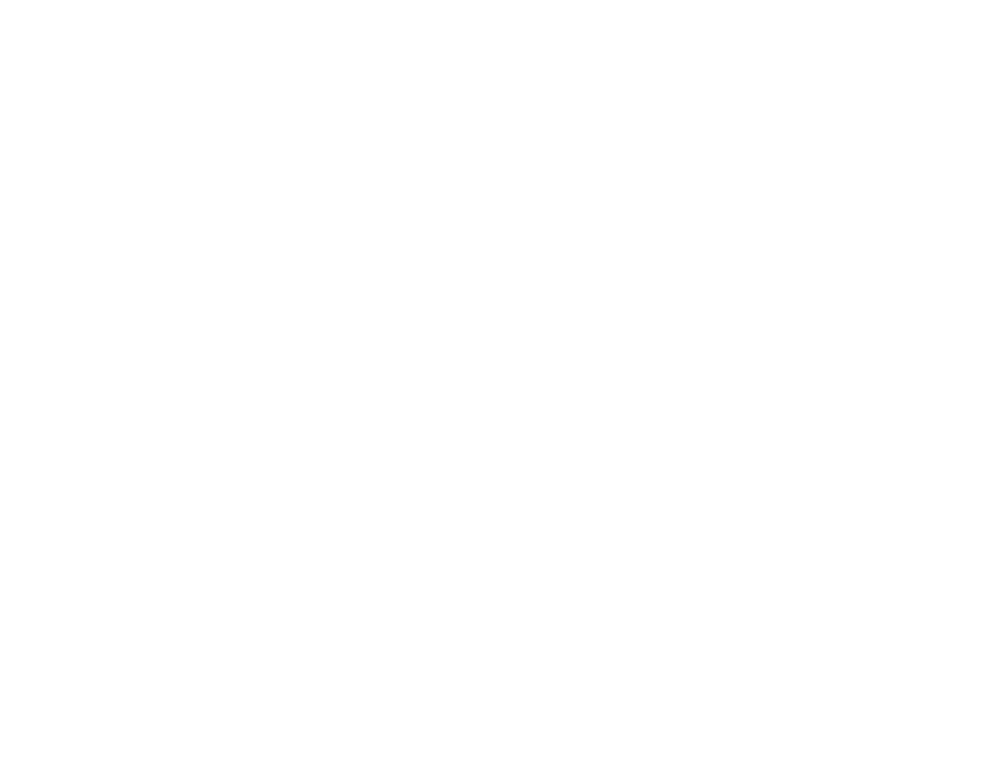
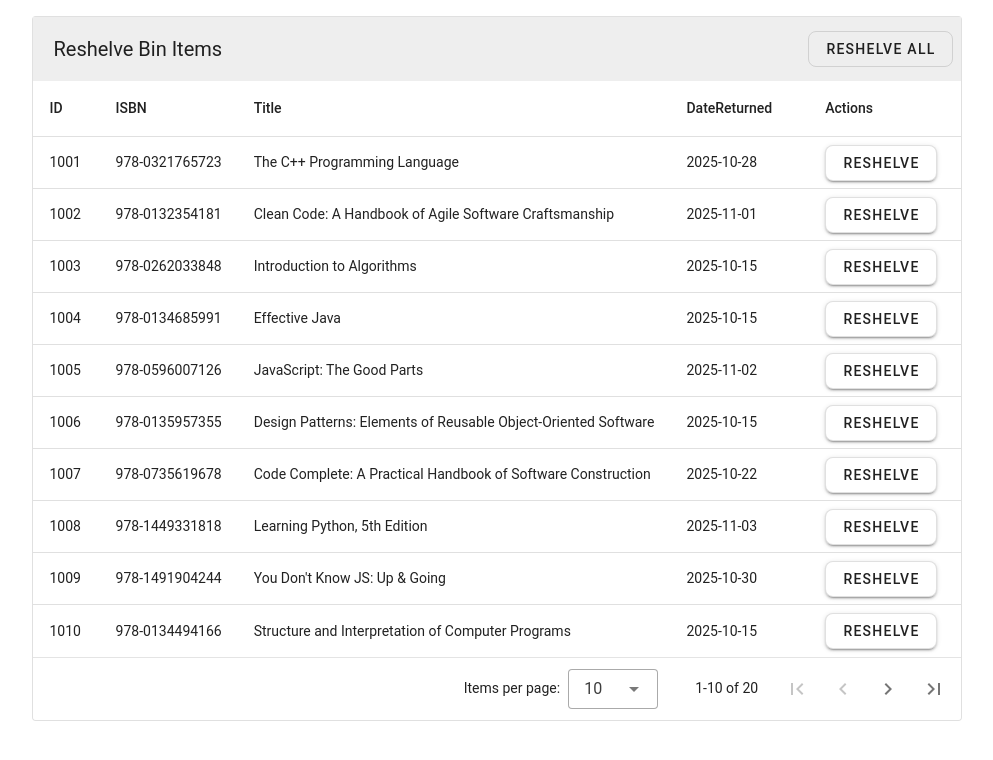
Before and after one commit to Johnathan-Friend/Wayback-Public-Library, a Vue app in the folder client/: page /reshelve in a window 1280 px wide. Before the commit this address had no page. Shown: the top 760 px of the page, without its empty margins (143-1136 px from the left). Built offline with nearby package versions, Linux system fonts and the light colour scheme.

Commit message:
added reshelve frontend

```diff
--- a/client/src/router/index.js
+++ b/client/src/router/index.js
@@ -1,7 +1,8 @@
 import { createRouter, createWebHistory } from 'vue-router'
-import CheckIn from "@/views/CheckIn.vue";
-import CheckOut from "@/views/CheckOut.vue";
-import Home from "@/views/Home.vue";
+import CheckIn from '@/views/CheckIn.vue'
+import CheckOut from '@/views/CheckOut.vue'
+import Home from '@/views/Home.vue'
+import Reshelve from '@/views/Reshelve.vue'
 
 const router = createRouter({
   history: createWebHistory(import.meta.env.BASE_URL),
@@ -21,6 +22,11 @@
       name: 'CheckOut',
       component: CheckOut,
     },
+    {
+      path: '/reshelve',
+      name: 'Reshelve',
+      component: Reshelve,
+    },
   ],
 })
 
--- /dev/null
+++ b/client/src/views/Reshelve.vue
@@ -0,0 +1,189 @@
+<template>
+  <v-container fluid class="fill-height pa-4">
+    <v-row class="h-100" justify="center" align="center">
+      <v-col cols="auto">
+        <v-sheet border rounded style="min-width: 800px">
+          <v-data-table :headers="headers" :hide-default-footer="books.length < 11" :items="books">
+            <template v-slot:top>
+              <v-toolbar flat>
+                <v-toolbar-title> Reshelve Bin Items </v-toolbar-title>
+
+                <v-spacer></v-spacer>
+
+                <v-btn
+                  class="me-2"
+                  rounded="lg"
+                  text="Reshelve All"
+                  border
+                  @click="reshelveAll"
+                ></v-btn>
+              </v-toolbar>
+            </template>
+            <template v-slot:item.actions="{ item }">
+              <div class="d-flex">
+                <v-btn
+                  class="me-2"
+                  rounded="lg"
+                  text="Reshelve"
+                  border
+                  @click="reshelve(item.id)"
+                ></v-btn>
+              </div>
+            </template>
+          </v-data-table>
+        </v-sheet>
+      </v-col>
+    </v-row>
+  </v-container>
+</template>
+
+<script setup>
+import { onMounted, ref } from 'vue'
+
+const books = ref([])
+
+const headers = [
+  { title: 'ID', key: 'id', align: 'start' },
+  { title: 'ISBN', key: 'isbn' },
+  { title: 'Title', key: 'title' },
+  { title: 'DateReturned', key: 'date_returned' },
+  { title: 'Actions', key: 'actions', sortable: false },
+]
+
+onMounted(() => {
+  reset()
+})
+
+function reset() {
+  books.value = [
+    {
+      id: 1001,
+      isbn: '978-0321765723',
+      title: 'The C++ Programming Language',
+      date_returned: '2025-10-28',
+    },
+    {
+      id: 1002,
+      isbn: '978-0132354181',
+      title: 'Clean Code: A Handbook of Agile Software Craftsmanship',
+      date_returned: '2025-11-01',
+    },
+    {
+      id: 1003,
+      isbn: '978-0262033848',
+      title: 'Introduction to Algorithms',
+      date_returned: '2025-10-15',
+    },
+    {
+      id: 1004,
+      isbn: '978-0134685991',
+      title: 'Effective Java',
+      date_returned: '2025-10-15',
+    },
+    {
+      id: 1005,
+      isbn: '978-0596007126',
+      title: 'JavaScript: The Good Parts',
+      date_returned: '2025-11-02',
+    },
+    {
+      id: 1006,
+      isbn: '978-0135957355',
+      title: 'Design Patterns: Elements of Reusable Object-Oriented Software',
+      date_returned: '2025-10-15',
+    },
+    {
+      id: 1007,
+      isbn: '978-0735619678',
+      title: 'Code Complete: A Practical Handbook of Software Construction',
+      date_returned: '2025-10-22',
+    },
+    {
+      id: 1008,
+      isbn: '978-1449331818',
+      title: 'Learning Python, 5th Edition',
+      date_returned: '2025-11-03',
+    },
+    {
+      id: 1009,
+      isbn: '978-1491904244',
+      title: "You Don't Know JS: Up & Going",
+      date_returned: '2025-10-30',
+    },
+    {
+      id: 1010,
+      isbn: '978-0134494166',
+      title: 'Structure and Interpretation of Computer Programs',
+      date_returned: '2025-10-15',
+    },
+    {
+      id: 1011,
+      isbn: '978-0321125217',
+      title: 'Domain-Driven Design: Tackling Complexity in the Heart of Software',
+      date_returned: '2025-10-19',
+    },
+    {
+      id: 1012,
+      isbn: '978-0201835953',
+      title: 'The Mythical Man-Month: Essays on Software Engineering',
+      date_returned: '2025-11-04',
+    },
+    {
+      id: 1013,
+      isbn: '978-1934356591',
+      title: 'The Pragmatic Programmer: From Journeyman to Master',
+      date_returned: '2025-10-25',
+    },
+    {
+      id: 1014,
+      isbn: '978-0137081073',
+      title: 'Working Effectively with Legacy Code',
+      date_returned: '2025-10-15',
+    },
+    {
+      id: 1015,
+      isbn: '978-1492052203',
+      title: 'Database Internals: A Deep Dive into How Distributed Data Systems Work',
+      date_returned: '2025-10-29',
+    },
+    {
+      id: 1016,
+      isbn: '978-1718501121',
+      title: 'Eloquent JavaScript, 3rd Edition',
+      date_returned: '2025-11-01',
+    },
+    {
+      id: 1017,
+      isbn: '978-0596520687',
+      title: 'Head First Design Patterns',
+      date_returned: '2025-10-27',
+    },
+    {
+      id: 1018,
+      isbn: '978-0132181273',
+      title: 'Artificial Intelligence: A Modern Approach',
+      date_returned: '2025-10-15',
+    },
+    {
+      id: 1019,
+      isbn: '978-0134757599',
+      title: 'Deep Learning (Adaptive Computation and Machine Learning series)',
+      date_returned: '2025-10-20',
+    },
+    {
+      id: 1020,
+      isbn: '978-0321563842',
+      title: 'The C Programming Language',
+      date_returned: '2025-11-03',
+    },
+  ]
+}
+
+function reshelve(id) {
+  const index = books.value.findIndex((book) => book.id === id)
+  books.value.splice(index, 1)
+}
+function reshelveAll() {
+  books.value = []
+}
+</script>
```
